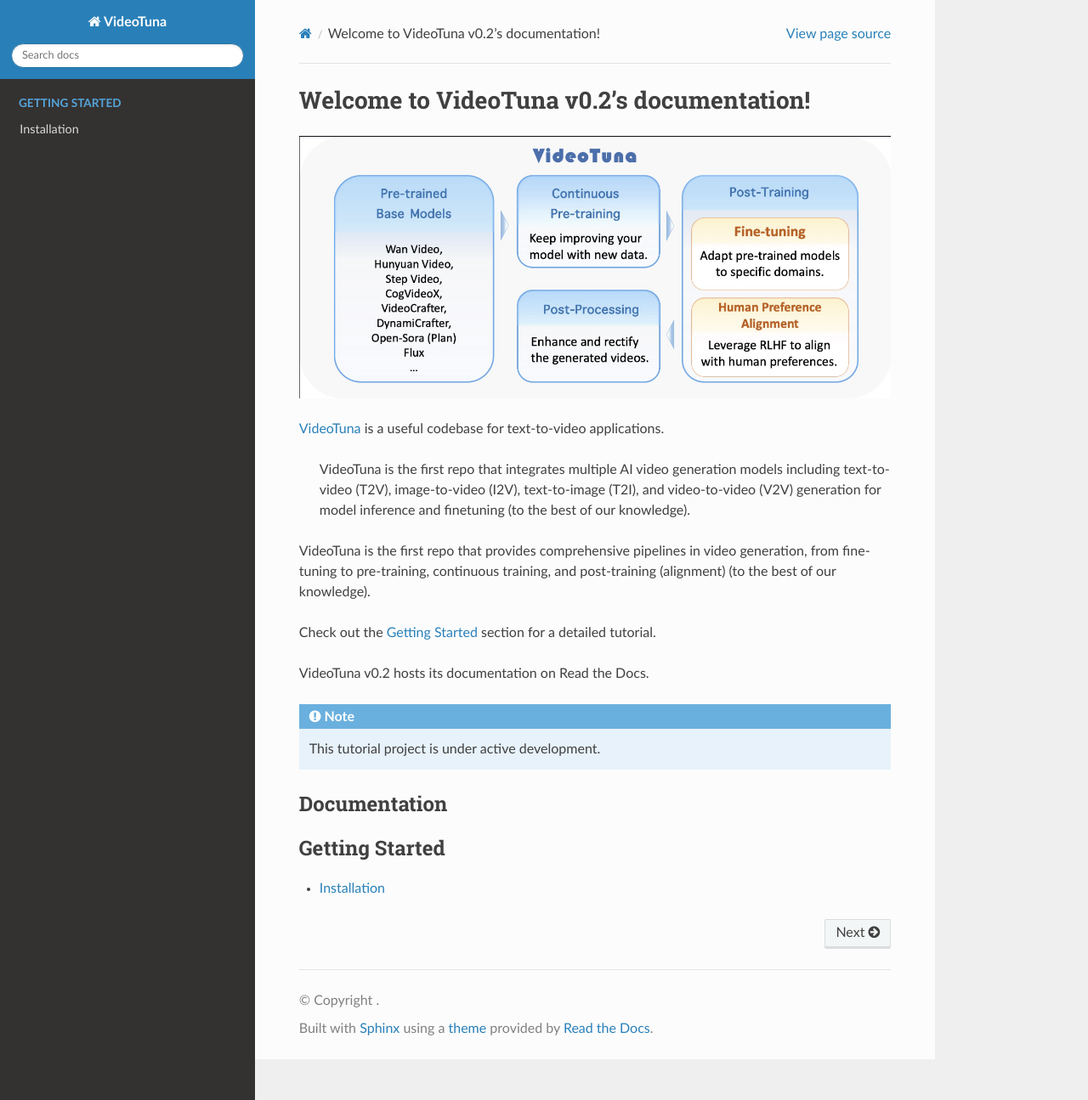
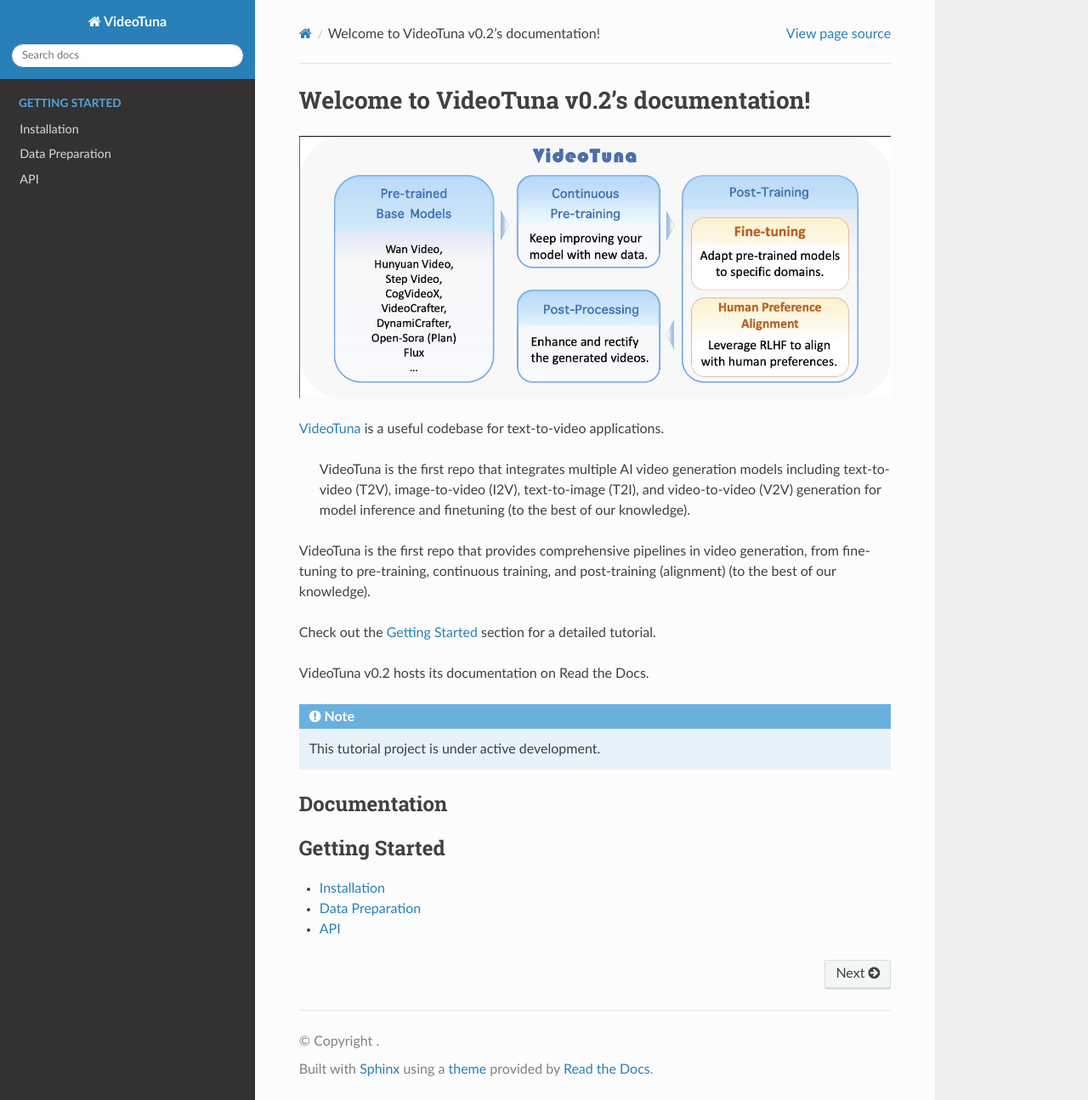
Before and after one commit to Antony-zdh/VideoTuna0.2-Tutorial, a Sphinx documentation site: the page built from docs/source/index.rst, in a window 1280 px wide and 1295 px high. Shown: the whole window at 85% size. Built offline with Sphinx 7.4.7 and the Read the Docs theme 3.1.0, drawn with Linux system fonts in a browser that asks for light colours; pages that are not in the unit, such as notebooks, are missing from menus.

Commit message:
Update index.rst

```diff
--- a/docs/source/index.rst
+++ b/docs/source/index.rst
@@ -25,6 +25,8 @@
   :caption: Getting Started
 
   getting_started/installation
+  getting_started/data_preparation
+  getting_started/api
 
 .. toctree::
   :maxdepth: 2
```
